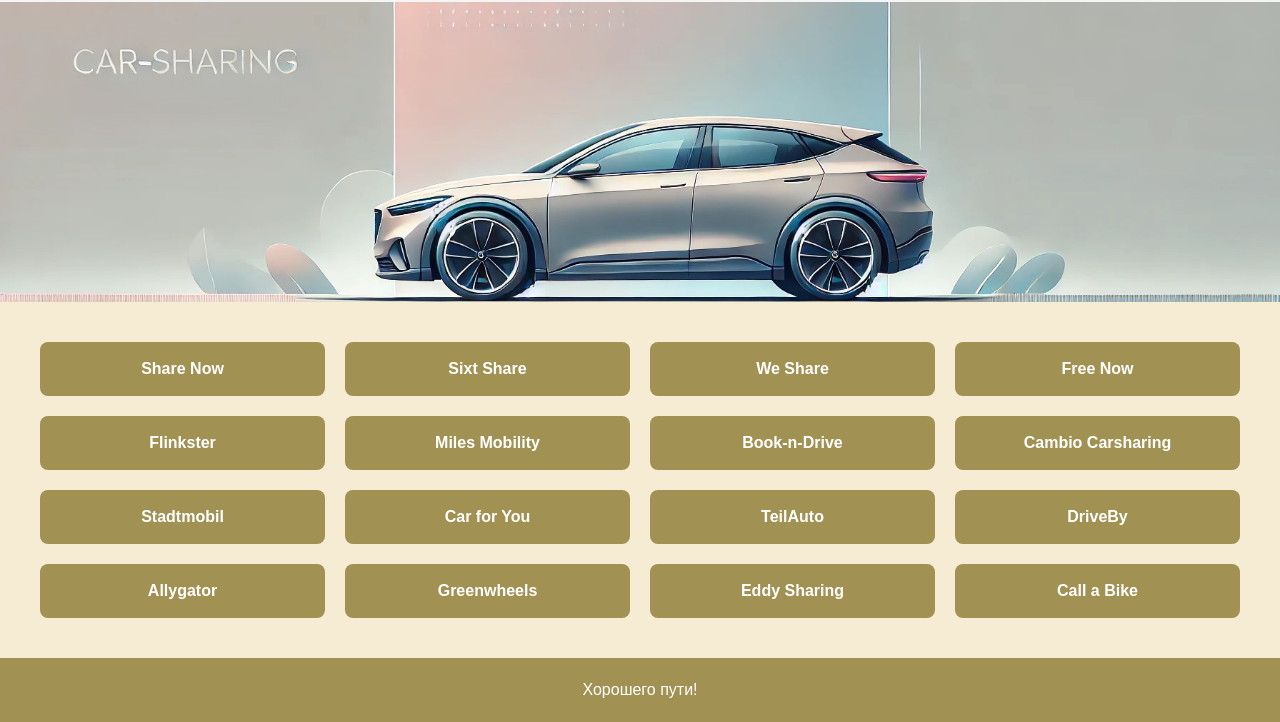
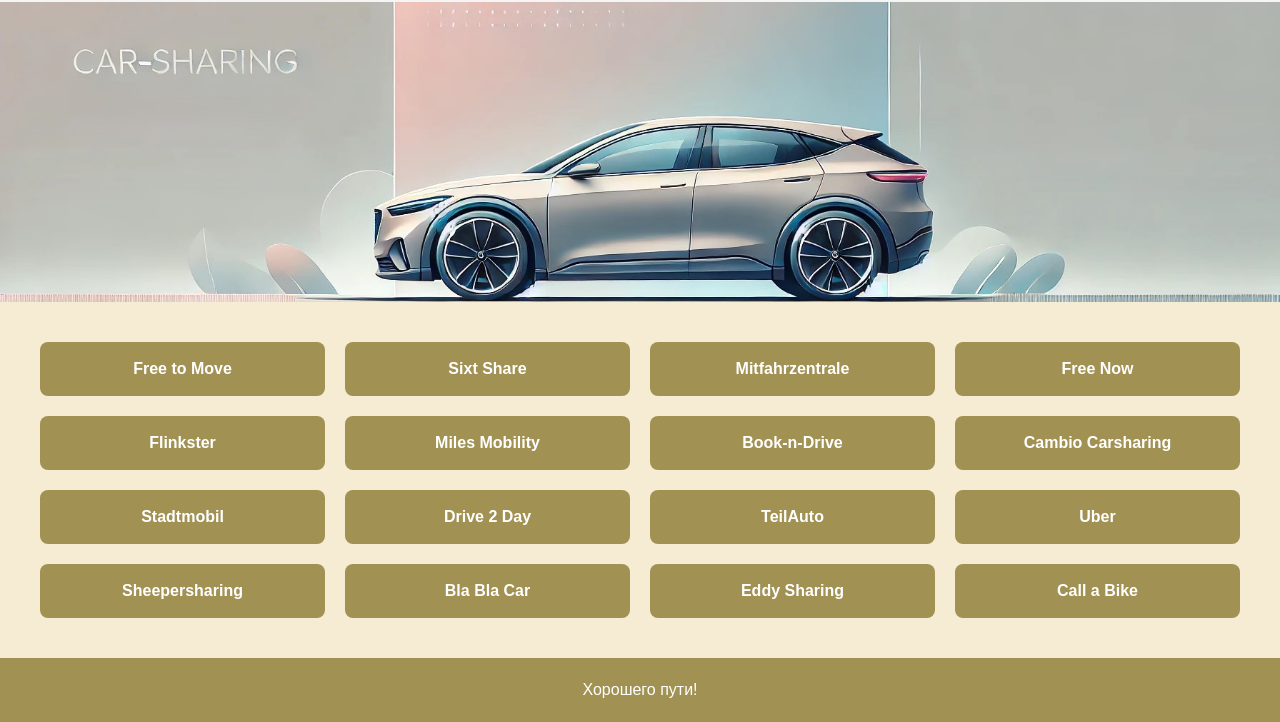
Before and after one commit to ms-ka/hotel_deutsch_project, a website: page src/carsharing.html in a window 1280 px wide. Shown: the part 130-852 px from the top of the page. Drawn offline with nearby package versions, Linux system fonts and the light colour scheme.

Commit message:
casharing

```diff
--- a/src/carsharing.html
+++ b/src/carsharing.html
@@ -115,20 +115,20 @@
 
   <main>
     <section class="carsharing-links">
-      <a href="https://www.share-now.com" target="_blank">Share Now</a>
-      <a href="https://www.sixt-share.com" target="_blank">Sixt Share</a>
-      <a href="https://www.we-share.io" target="_blank">We Share</a>
+      <a href="https://www.free2move.com/de-DE/" target="_blank">Free to Move</a>
+      <a href="https://www.sixt.de/share/carsharing/?exactag_uk=303c5c44134d4155a52b0ab045dff6d6&fir=1&gad_source=1&gclid=Cj0KCQiAhvK8BhDfARIsABsPy4gJZAPayOoAjyc28LywPGd5ae7uXzvcTlLFDafM9-APQAHDS8YH5qEaAlIZEALw_wcB&sxamc=Google%7CSearch" target="_blank">Sixt Share</a>
+      <a href="https://www.mifaz.de/de/suche" target="_blank">Mitfahrzentrale</a>
       <a href="https://www.free-now.com" target="_blank">Free Now</a>
       <a href="https://www.flinkster.de" target="_blank">Flinkster</a>
       <a href="https://www.miles-mobility.com" target="_blank">Miles Mobility</a>
       <a href="https://www.book-n-drive.de" target="_blank">Book-n-Drive</a>
       <a href="https://www.cambio-carsharing.de" target="_blank">Cambio Carsharing</a>
       <a href="https://www.stadtmobil.de" target="_blank">Stadtmobil</a>
-      <a href="https://www.carforyou.de" target="_blank">Car for You</a>
+      <a href="https://www.drive2day.de/" target="_blank">Drive 2 Day</a>
       <a href="https://www.teilauto.net" target="_blank">TeilAuto</a>
-      <a href="https://www.driveby.de" target="_blank">DriveBy</a>
-      <a href="https://www.allygator.de" target="_blank">Allygator</a>
-      <a href="https://www.greenwheels.com" target="_blank">Greenwheels</a>
+      <a href="https://www.uber.com/de/de/" target="_blank">Uber</a>
+      <a href="https://www.sheepersharing.info/" target="_blank">Sheepersharing</a>
+      <a href="https://www.blablacar.de" target="_blank">Bla Bla Car</a>
       <a href="https://www.eddy-sharing.de" target="_blank">Eddy Sharing</a>
       <a href="https://www.callabike.de" target="_blank">Call a Bike</a>
     </section>
```
